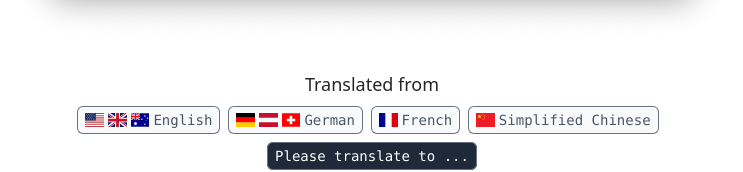
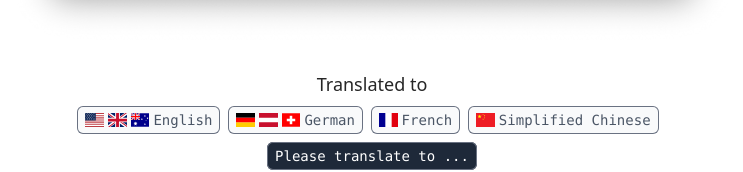
Before and after one commit to sarensw/app.macpacker, a React (Vite) app: page / in a window 1280 px wide. Shown: the part 911-1083 px from the top of the page, without its empty margins (268-1011 px from the left). Built offline with nearby package versions, Linux system fonts and the light colour scheme.

Commit message:
fix: typo in translated 'from' > 'to'

```diff
--- a/src/pages/home/index.tsx
+++ b/src/pages/home/index.tsx
@@ -74,7 +74,7 @@ function Home (): ReactElement {
 
           {/* translated to */}
           <div className='justify-items-center flex flex-col space-y-2 items-center max-w-2xl'>
-            <h3 className='text-neutral-800 text-lg'>Translated from</h3>
+            <h3 className='text-neutral-800 text-lg'>Translated to</h3>
             <ul className='font-mono flex flex-row flex-wrap space-x-2 space-y-2 justify-center text-sm'>
               <Language code={'en'} name={'English'} icons={['us', 'gb', 'au']} />
               <Language code={'de'} name={'German'} icons={['de', 'at', 'ch']} />
```
